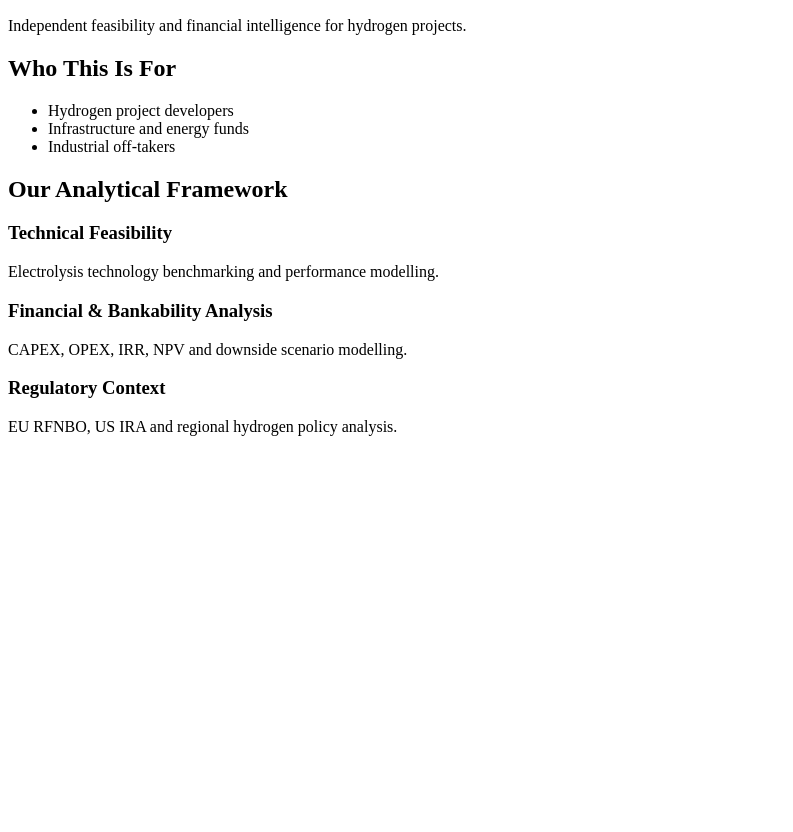
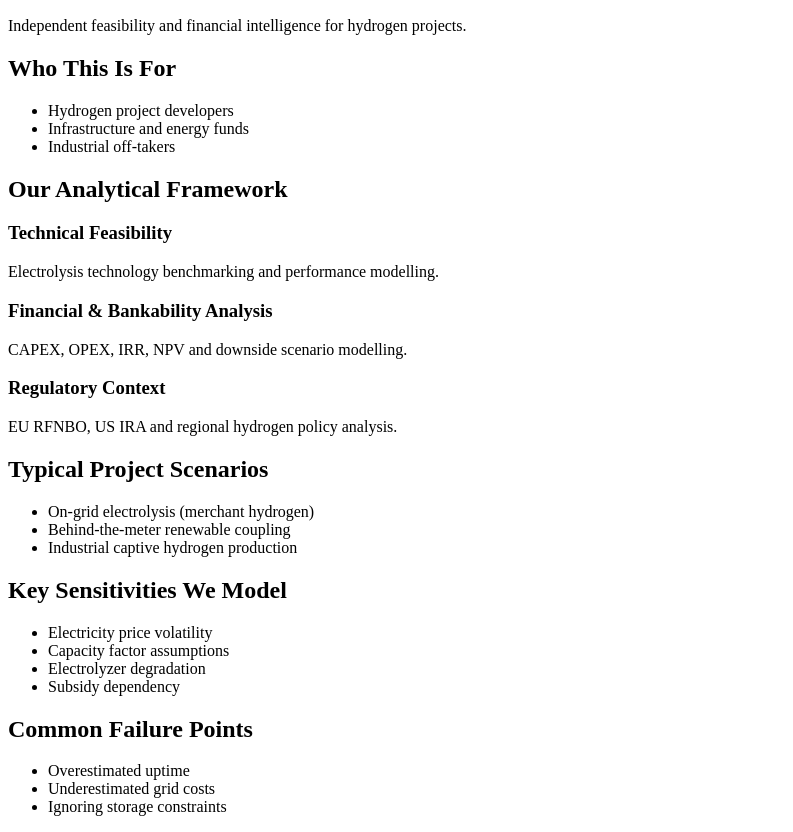
Before and after one commit to energy-feasibility/energy-feasibility-site, a plain HTML site: page hydrogen-feasibility.html in a window 1280 px wide. Shown: the part 110-942 px from the top of the page, without its empty margins (0-793 px from the left). Before the commit the page ends 800 px from the top, so only its background shows below. Drawn offline with Linux system fonts and the light colour scheme.

Commit message:
expand hydrogen SEO

```diff
--- a/hydrogen-feasibility.html
+++ b/hydrogen-feasibility.html
@@ -32,4 +32,26 @@
 <p>EU RFNBO, US IRA and regional hydrogen policy analysis.</p>
 
 </body>
+  <h2>Typical Project Scenarios</h2>
+<ul>
+  <li>On-grid electrolysis (merchant hydrogen)</li>
+  <li>Behind-the-meter renewable coupling</li>
+  <li>Industrial captive hydrogen production</li>
+</ul>
+
+<h2>Key Sensitivities We Model</h2>
+<ul>
+  <li>Electricity price volatility</li>
+  <li>Capacity factor assumptions</li>
+  <li>Electrolyzer degradation</li>
+  <li>Subsidy dependency</li>
+</ul>
+
+<h2>Common Failure Points</h2>
+<ul>
+  <li>Overestimated uptime</li>
+  <li>Underestimated grid costs</li>
+  <li>Ignoring storage constraints</li>
+</ul>
+
 </html>
```
